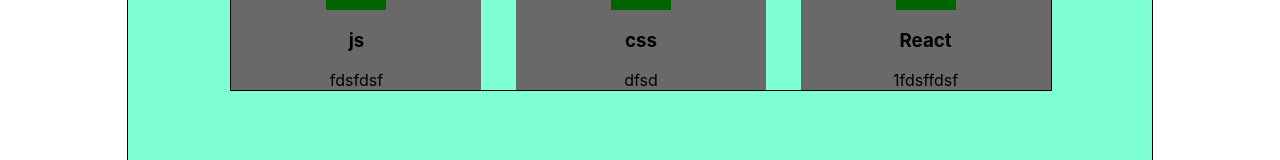
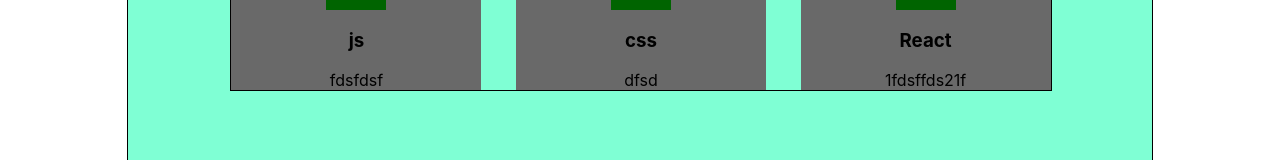
Before and after one commit to Bigon4ik/profile, a React (Create React App) app: page / in a window 1280 px wide. Shown: the part 1001-1161 px from the top of the page. Built offline with nearby package versions, Linux system fonts and the light colour scheme.

Commit message:
refactor skills and skill

```diff
--- a/src/skills/Skills.js
+++ b/src/skills/Skills.js
@@ -13,7 +13,7 @@
                 <div className={style.skills}>
                     <Skill title={"js"} discription={"fdsfdsf"}/>
                     <Skill title={"css"} discription={"dfsd"}/>
-                    <Skill title={"React"} discription={"1fdsffdsf"}/>
+                    <Skill title={"React"} discription={"1fdsffds21f"}/>
 
                 </div>
             </div>
```
